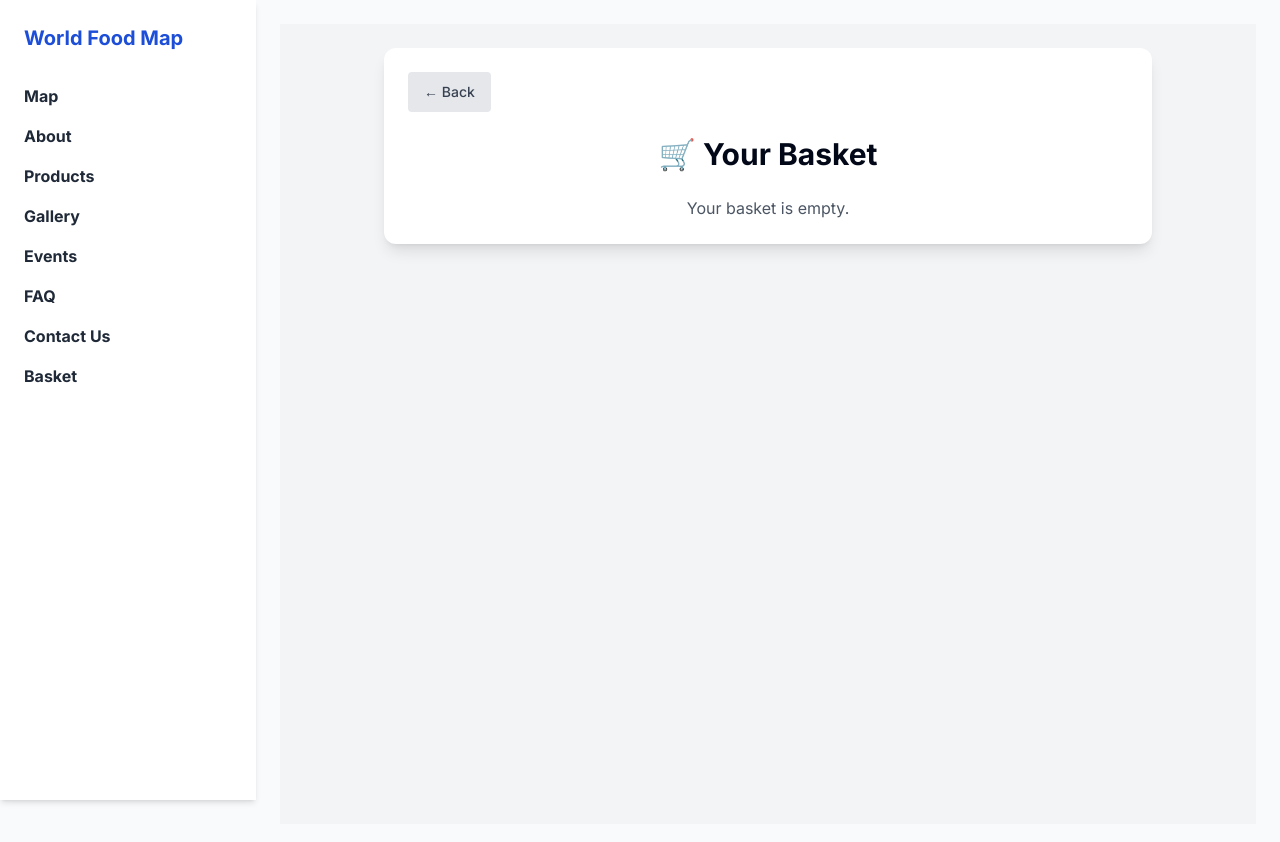
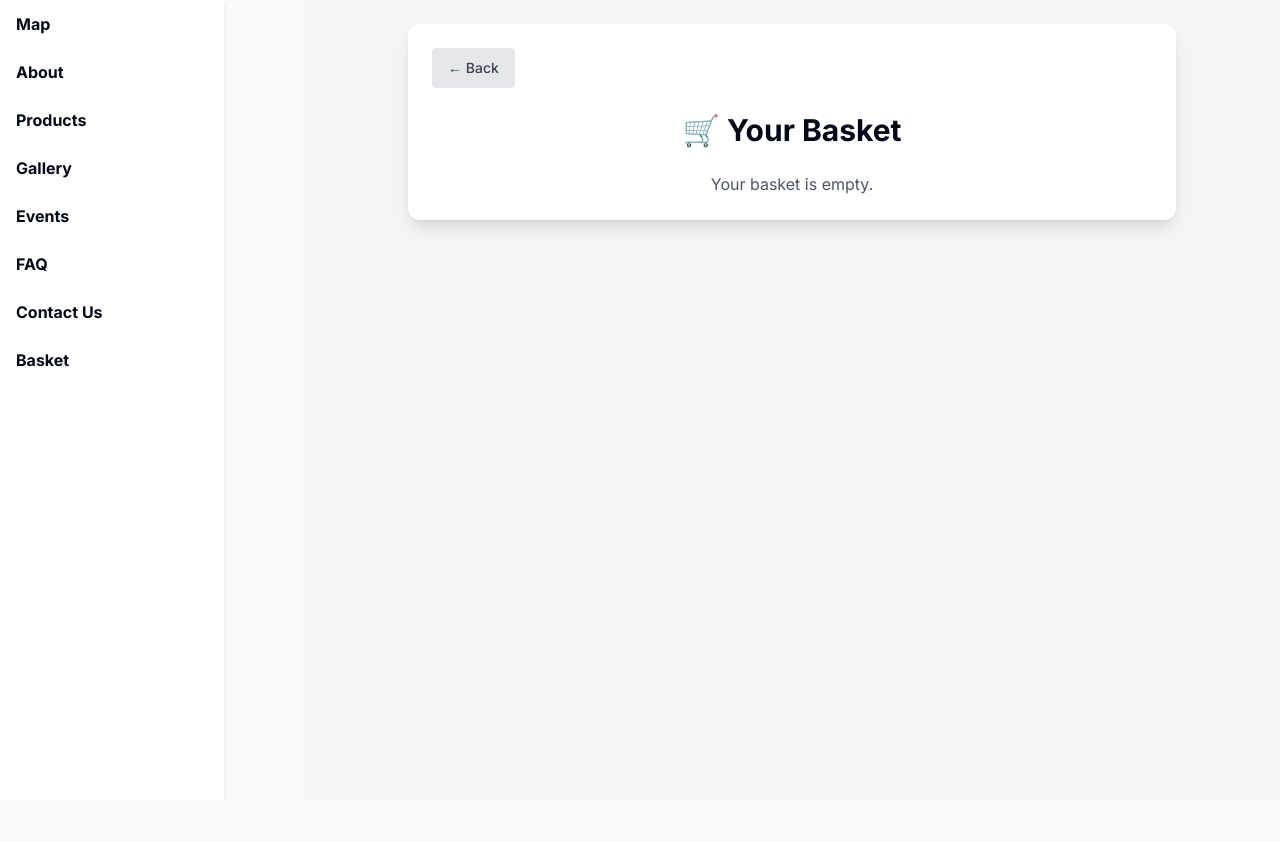
Before and after one commit to alexischry123x/WorldFoodByMap, a React (Vite) app: page /basket in a window 1280 px wide. Shown: the top 842 px of the page. After the commit the page ends 800 px from the top, so only its background shows below. Built offline with nearby package versions, Linux system fonts and the light colour scheme.

Commit message:
Update App.tsx

```diff
--- a/src/App.tsx
+++ b/src/App.tsx
@@ -1,4 +1,5 @@
 // src/App.tsx
+import { useState, useEffect } from "react";
 import { Toaster } from "@/components/ui/toaster";
 import { Toaster as Sonner } from "@/components/ui/sonner";
 import { TooltipProvider } from "@/components/ui/tooltip";
@@ -6,12 +7,10 @@ import { QueryClient, QueryClientProvider } from "@tanstack/react-query";
 import { BrowserRouter, Routes, Route, Link } from "react-router-dom";
 import { ThemeProvider } from "@/components/theme-provider";
 import { CartProvider } from "./components/CartContext";
-import { useState } from "react";
 
 import Index from "./pages/Index";
 import Basket from "./pages/Basket";
 import NotFound from "./pages/NotFound";
-
 import About from "./pages/About";
 import Products from "./pages/Products";
 import Gallery from "./pages/Gallery";
@@ -25,20 +24,27 @@ import StoryDetail from "./components/StoryDetail";
 const queryClient = new QueryClient();
 
 const App = () => {
-  const [mobileMenuOpen, setMobileMenuOpen] = useState(false);
+  const [isMobile, setIsMobile] = useState(false);
+  const [sidebarOpen, setSidebarOpen] = useState(true);
 
-  const MenuLinks = () => (
-    <>
-      <Link to="/" className="font-bold text-gray-800 hover:text-blue-700">Map</Link>
-      <Link to="/about" className="font-bold text-gray-800 hover:text-blue-700">About</Link>
-      <Link to="/products" className="font-bold text-gray-800 hover:text-blue-700">Products</Link>
-      <Link to="/gallery" className="font-bold text-gray-800 hover:text-blue-700">Gallery</Link>
-      <Link to="/events" className="font-bold text-gray-800 hover:text-blue-700">Events</Link>
-      <Link to="/faq" className="font-bold text-gray-800 hover:text-blue-700">FAQ</Link>
-      <Link to="/contact" className="font-bold text-gray-800 hover:text-blue-700">Contact Us</Link>
-      <Link to="/basket" className="font-bold text-gray-800 hover:text-blue-700">Basket</Link>
-    </>
-  );
+  useEffect(() => {
+    const handleResize = () => setIsMobile(window.innerWidth < 768);
+    handleResize();
+    window.addEventListener("resize", handleResize);
+    return () => window.removeEventListener("resize", handleResize);
+  }, []);
+
+  // Menu items
+  const menuItems = [
+    { name: "Map", path: "/" },
+    { name: "About", path: "/about" },
+    { name: "Products", path: "/products" },
+    { name: "Gallery", path: "/gallery" },
+    { name: "Events", path: "/events" },
+    { name: "FAQ", path: "/faq" },
+    { name: "Contact Us", path: "/contact" },
+    { name: "Basket", path: "/basket" },
+  ];
 
   return (
     <ThemeProvider defaultTheme="light">
@@ -47,33 +53,38 @@ const App = () => {
           <CartProvider>
             <Toaster />
             <Sonner />
+            <BrowserRouter>
+              <div className="flex h-screen">
 
-            <BrowserRouter>
-              <div className="flex min-h-screen">
-                {/* Sidebar for desktop */}
-                <aside className="hidden md:flex w-64 bg-white shadow-md p-6 flex-col gap-4 sticky top-0 h-screen">
-                  <h2 className="text-xl font-bold text-blue-700 mb-4">World Food Map</h2>
-                  <MenuLinks />
-                </aside>
-
-                {/* Mobile menu */}
-                <div className="md:hidden fixed top-0 left-0 w-full bg-white shadow z-50 p-4 flex justify-between items-center">
-                  <h2 className="text-lg font-bold text-blue-700">World Food Map</h2>
-                  <button
-                    onClick={() => setMobileMenuOpen(!mobileMenuOpen)}
-                    className="text-2xl font-bold"
-                  >
-                    ☰
-                  </button>
-                  {mobileMenuOpen && (
-                    <div className="absolute top-full left-0 w-full bg-white shadow-md flex flex-col gap-2 p-4">
-                      <MenuLinks />
-                    </div>
-                  )}
+                {/* Sidebar */}
+                <div
+                  className={`
+                    bg-white shadow-md z-50
+                    ${isMobile ? "fixed top-0 left-0 w-full h-auto flex justify-between p-4" : "relative w-20 hover:w-56 transition-all duration-300"}
+                    flex flex-col
+                  `}
+                  onMouseEnter={() => !isMobile && setSidebarOpen(true)}
+                  onMouseLeave={() => !isMobile && setSidebarOpen(false)}
+                >
+                  {menuItems.map((item) => (
+                    <Link
+                      key={item.name}
+                      to={item.path}
+                      className={`
+                        flex items-center gap-2 px-4 py-3 rounded-lg
+                        hover:bg-blue-100 hover:text-blue-800 transition-colors
+                        ${isMobile || sidebarOpen ? "justify-start" : "justify-center"}
+                      `}
+                    >
+                      <span className={isMobile || sidebarOpen ? "font-bold" : "sr-only"}>
+                        {item.name}
+                      </span>
+                    </Link>
+                  ))}
                 </div>
 
-                {/* Main content */}
-                <main className="flex-1 p-6 bg-gray-50 mt-16 md:mt-0">
+                {/* Main Content */}
+                <div className={`flex-1 overflow-auto ${isMobile ? "mt-20" : "ml-20"}`}>
                   <Routes>
                     <Route path="/" element={<Index />} />
                     <Route path="/basket" element={<Basket />} />
@@ -84,12 +95,14 @@ const App = () => {
                     <Route path="/faq" element={<FAQ />} />
                     <Route path="/contact" element={<ContactUs />} />
 
+                    {/* Village pages */}
                     <Route path="/village/:villageId" element={<VillageDetail />} />
                     <Route path="/story/:villageId" element={<StoryDetail />} />
 
                     <Route path="*" element={<NotFound />} />
                   </Routes>
-                </main>
+                </div>
+
               </div>
             </BrowserRouter>
           </CartProvider>
```
